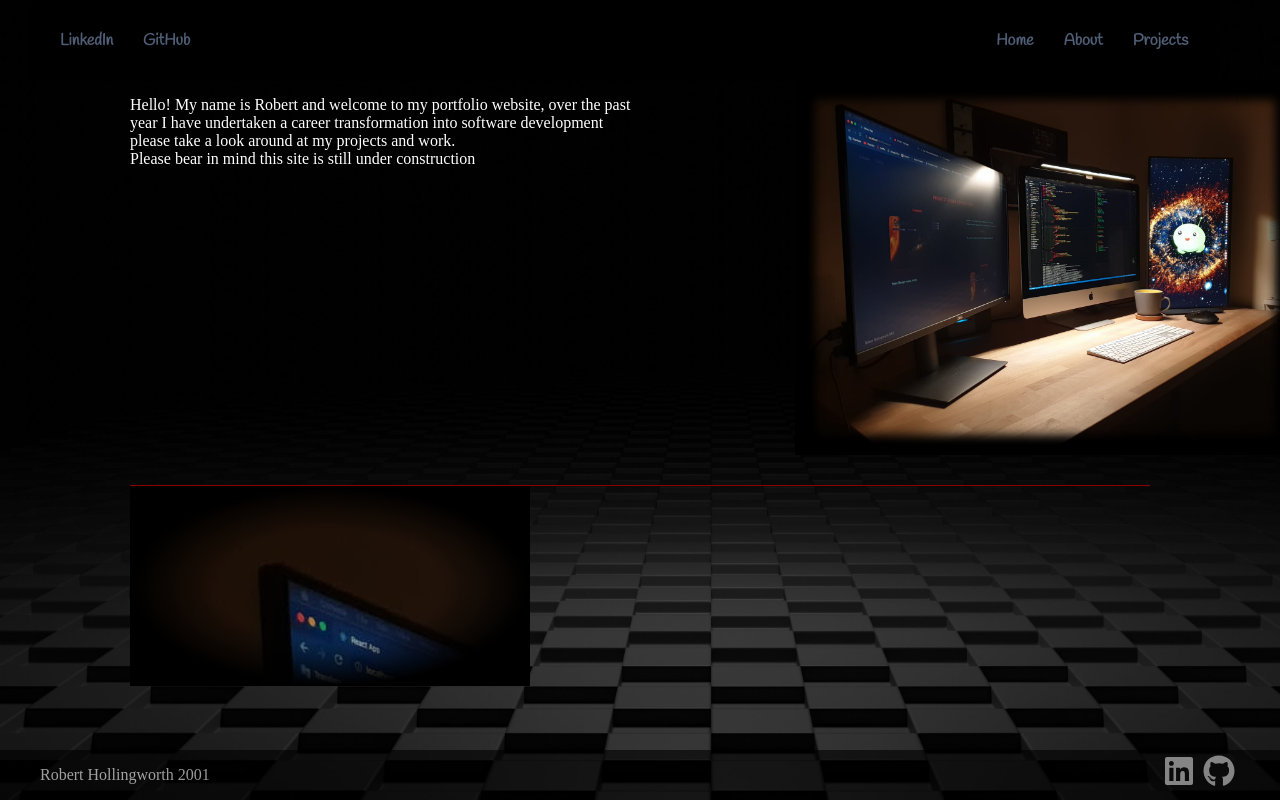
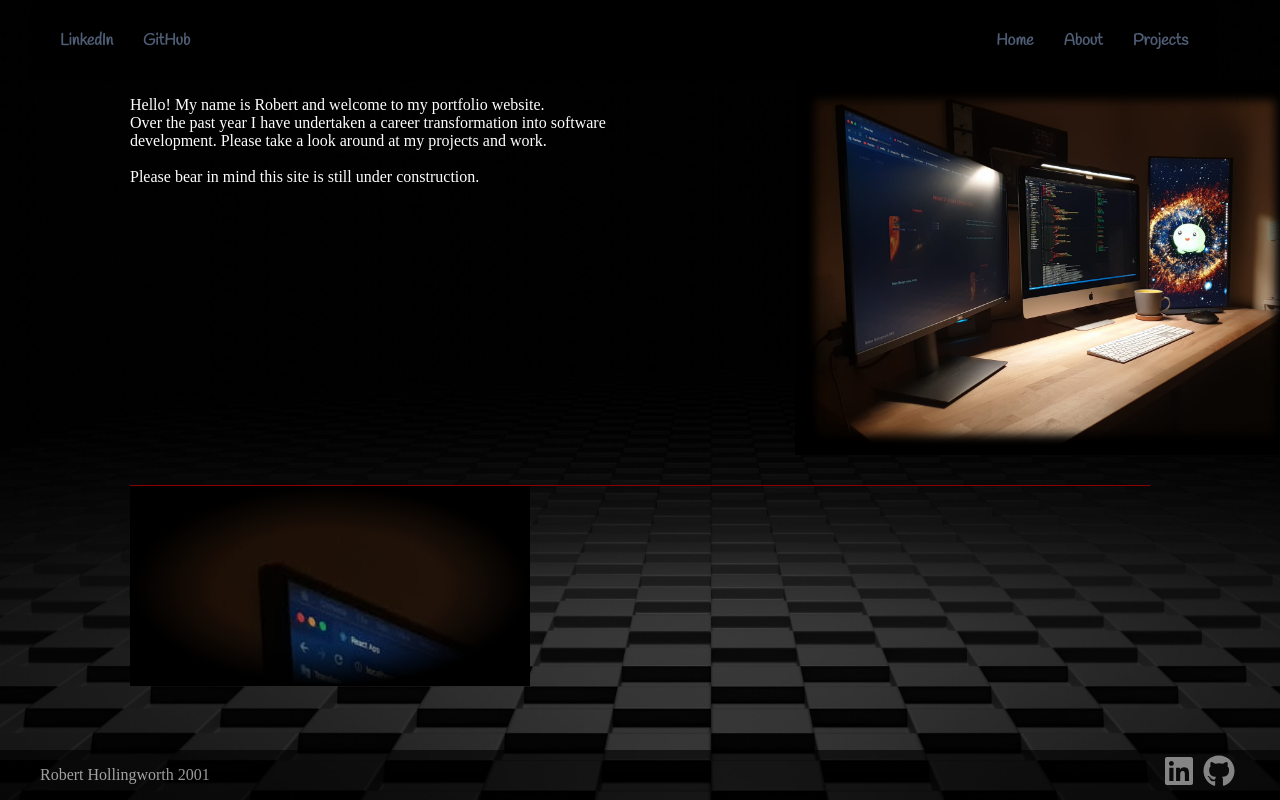
Before and after one commit to robbobby/PortfolioWebsite, a React (Create React App) app: page /home in a window 1280 px wide. Built offline with nearby package versions, Linux system fonts and the light colour scheme.

Commit message:
Fixed some punctuation on home and about page

```diff
--- a/src/containers/About.js
+++ b/src/containers/About.js
@@ -6,7 +6,7 @@ const About = () => {
             An enthusiastic Software Developer, with a passion for solving problems through technology and creative collaboration.
             My background in construction as a structural technician motivated me to retrain myself as a Software Engineer, as both fields require thought and resourcefulness when designing and implementing plans.
             < p >
-                The industries seem a contrast, but my passion in them is the same.Building.Which led me to CodeClan where through collaboration, a diverse set of tutors and colleagues reinforced the value of approaching problems from many angles.
+                The industries seem a contrast, but my passion in them is the same. Building. Which led me to CodeClan where through collaboration, a diverse set of tutors and colleagues reinforced the value of approaching problems from many angles.
             </p >
 
             <h2>Code Clan Studies</h2>
--- a/src/containers/Home.js
+++ b/src/containers/Home.js
@@ -9,9 +9,9 @@ const Home = () => {
                 <div className="column">
                     <div className="row">
                         <div className="home-para">
-                            <p>Hello! My name is Robert and welcome to my portfolio website, over the past year I have
-                                undertaken a career transformation into software development please take a look around at my projects and work. <br />
-                                Please bear in mind this site is still under construction</p>
+                            <p>Hello! My name is Robert and welcome to my portfolio website. <br /> Over the past year I have
+                                undertaken a career transformation into software development. Please take a look around at my projects and work. <br /><br />
+                                Please bear in mind this site is still under construction.</p>
                         </div>
                         <div class="container">
                             <img src={DeskImage} className="home-image" />
```
